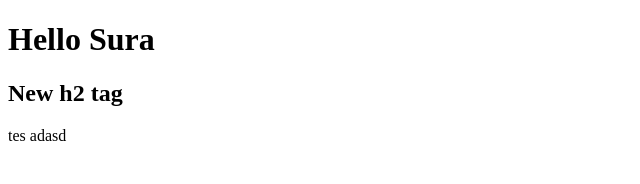
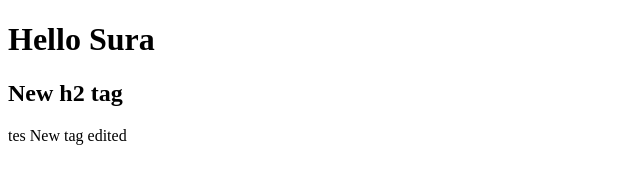
Before and after one commit to Surendra-Cube84/TestRepo, a plain HTML site: page index.html in a window 1280 px wide. Shown: the full height of the page, 0-640 px from the left. Drawn offline with Linux system fonts and the light colour scheme.

Commit message:
Edited index file

```diff
--- a/index.html
+++ b/index.html
@@ -5,15 +5,10 @@
     <meta name="viewport" content="width=device-width, initial-scale=1.0">
     <title>Document</title>
 </head>
-
 <body>
     <h1>Hello Sura</h1>
     <h2>New h2 tag</h2>
-
     <span>tes</span>
-
-
-    <span>adasd</span>
+    <span>New tag edited</span>
 </body>
-
 </html>
```
